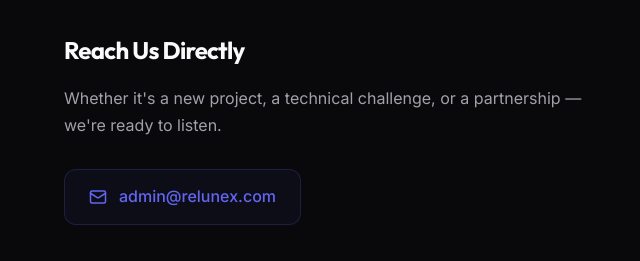
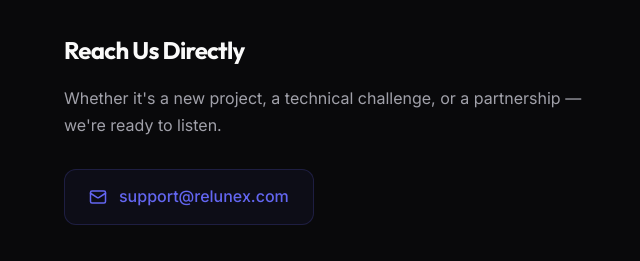
Before and after one commit to relunex/relunex, a plain HTML site: page index.html in a window 1280 px wide. Shown: the part 4501-4762 px from the top of the page, 0-640 px from the left. Drawn offline with nearby package versions, Linux system fonts and the light colour scheme.

Commit message:
Update index.html

```diff
--- a/index.html
+++ b/index.html
@@ -237,9 +237,9 @@
         <div class="contact-info">
           <h3>Reach Us Directly</h3>
           <p>Whether it's a new project, a technical challenge, or a partnership — we're ready to listen.</p>
-          <a href="mailto:admin@relunex.com" class="contact-email">
+          <a href="mailto:support@relunex.com" class="contact-email">
             <i data-lucide="mail" style="width:18px; height:18px;"></i>
-            admin@relunex.com
+            support@relunex.com
           </a>
         </div>
 
```
